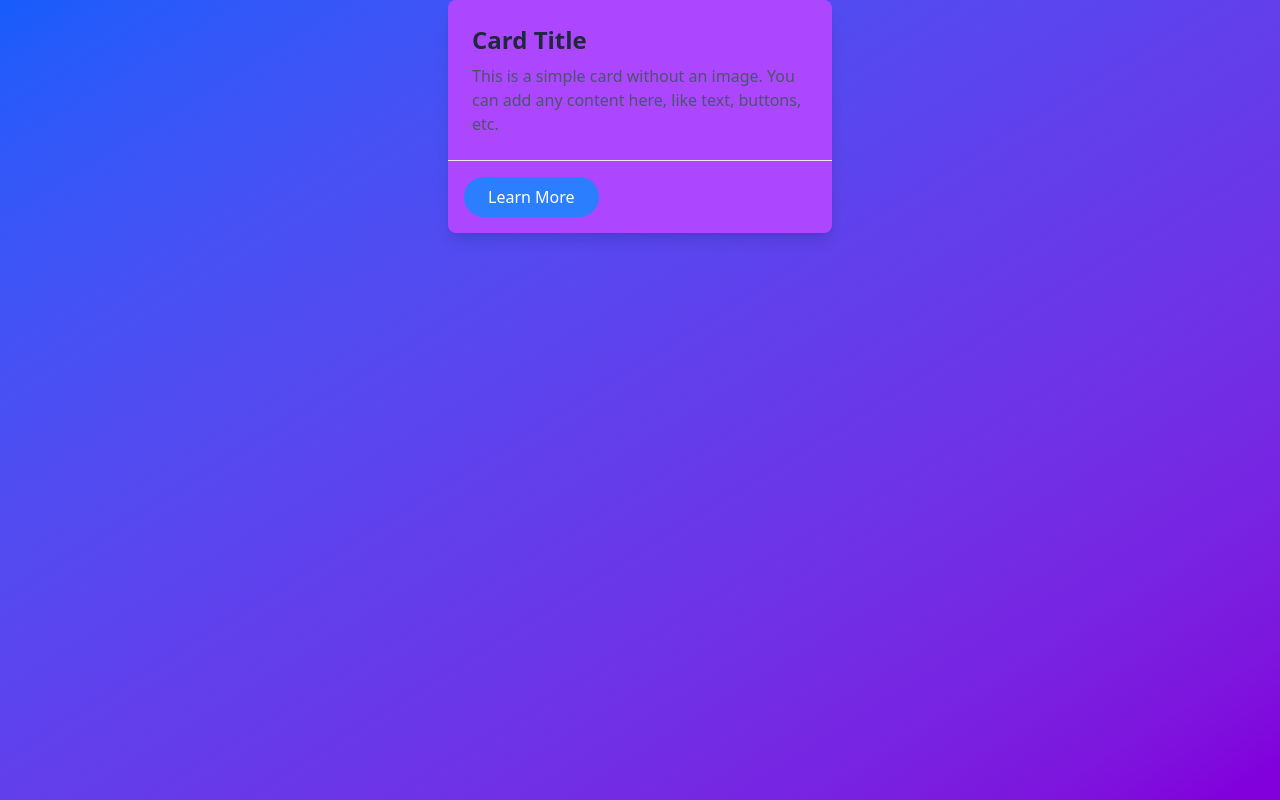
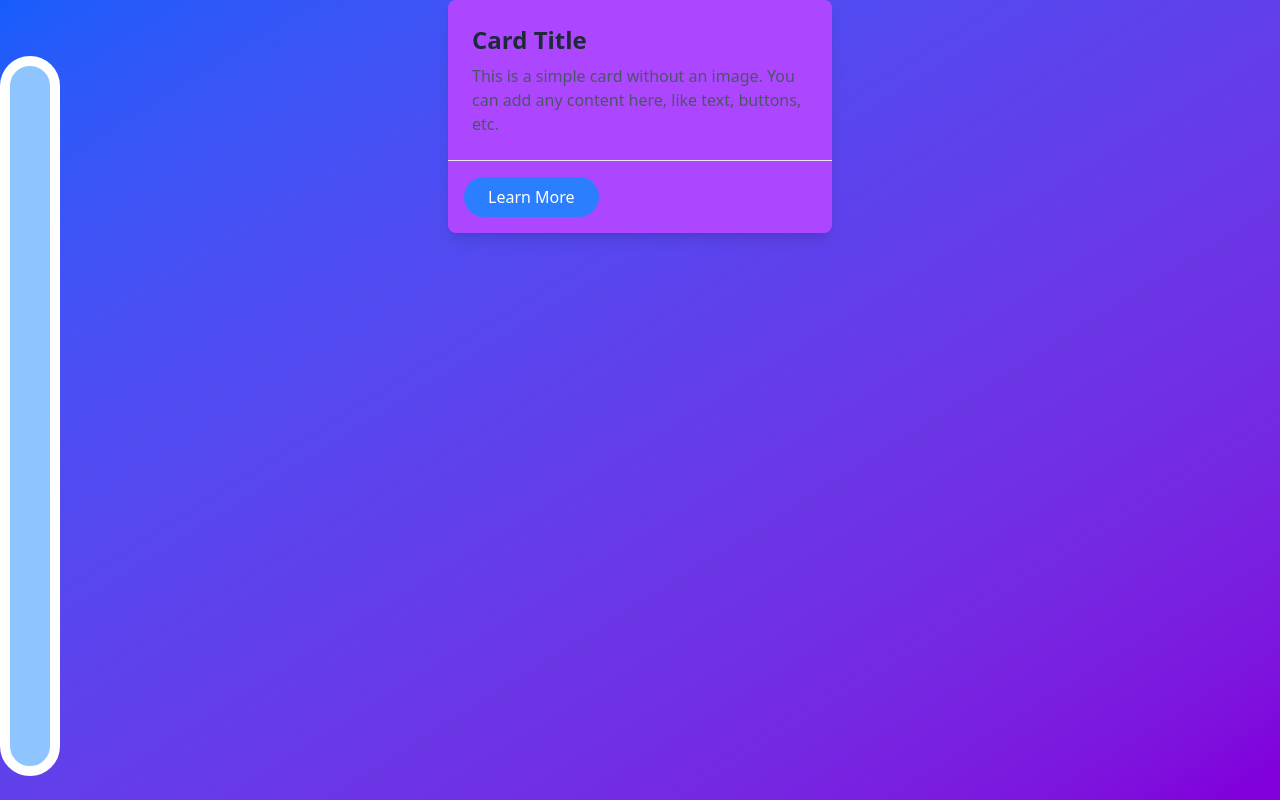
Before and after one commit to 3-stardust-7/Hear-Us-Out, a React (Vite) app: page /users in a window 1280 px wide. Built offline with nearby package versions, Linux system fonts and the light colour scheme.

Commit message:
Sidebar added

```diff
--- a/package.json
+++ b/package.json
@@ -13,6 +13,7 @@
     "@tailwindcss/cli": "^4.0.2",
     "@tailwindcss/postcss": "^4.0.2",
     "@tailwindcss/vite": "^4.0.2",
+    "firebase": "^11.2.0",
     "postcss": "^8.5.1",
     "react": "^18.3.1",
     "react-dom": "^18.3.1",
--- a/src/App.jsx
+++ b/src/App.jsx
@@ -1,12 +1,14 @@
 import React from "react";
 import { Routes, Route } from "react-router-dom";
 import User from "./pages/User";
+import Landing from "./pages/Landing";
 
 const App = () => {
   return (
     <>
       <Routes>
         <Route path="/users" element={<User />} />
+        <Route path="/" element={<Landing />} />
       </Routes>
     </>
   );
--- a/src/components/sidebar.jsx
+++ b/src/components/sidebar.jsx
@@ -0,0 +1,91 @@
+import { useState } from "react";
+//import { auth, signOut } from "../config/firebase"; // Import signOut from Firebase Auth
+import { useNavigate } from "react-router-dom"; // Import useNavigate for redirection
+
+const Sidebar = () => {
+  const [isOpen, setIsOpen] = useState(false);
+  const [timeoutId, setTimeoutId] = useState(null);
+  const navigate = useNavigate(); // useNavigate for page redirection
+
+  const handleMouseEnter = () => {
+    setIsOpen(true);
+    if (timeoutId) clearTimeout(timeoutId);
+  };
+
+  const handleMouseLeave = () => {
+    const id = setTimeout(() => setIsOpen(false), 3000);
+    setTimeoutId(id);
+  };
+
+  const handleLogout = async () => {
+    try {
+      // Sign out from Firebase
+      await signOut(auth);
+      console.log("User logged out successfully");
+      // Redirect to login page
+      navigate("/login"); // or to any other page
+    } catch (error) {
+      console.error("Error logging out:", error);
+    }
+  };
+
+  // const handleHome=()=>{
+  //   try {
+  //      navigate("/");
+  //   } catch (error) {
+  //      console.error("Error going to home:", error);
+  //   }
+  // }
+
+  const handleReg = () => {
+    try {
+      navigate("/register");
+    } catch (error) {
+      console.error("Error going to home:", error);
+    }
+  };
+
+  return (
+    <div
+      className={`fixed border-10 rounded-4xl top-[7%] left-0 h-[90%] bg-blue-300 text-white transition-all duration-300 ease-in-out flex flex-col
+        ${isOpen ? "w-64" : "w-15"}`}
+      onMouseEnter={handleMouseEnter}
+      onMouseLeave={handleMouseLeave}
+    >
+      {/* Top Menu Items */}
+      <div className="flex-grow p-4">
+        <ul className={`mt-4 space-y-2 ${isOpen ? "block" : "hidden"}`}>
+          <li
+            //onClick={handleHome}
+            className="hover:bg-gray-700 p-2 rounded cursor-pointer"
+          >
+            Home
+          </li>
+          <li className="hover:bg-gray-700 p-2 rounded cursor-pointer">
+            Fulfilled
+          </li>
+          <li
+            onClick={handleReg}
+            className="hover:bg-gray-700 p-2 rounded cursor-pointer"
+          >
+            Register
+          </li>
+        </ul>
+      </div>
+
+      {/* Bottom Logout Item */}
+      <div className="p-4">
+        <li
+          className={`hover:bg-red-600 p-2 rounded cursor-pointer  ${
+            isOpen ? "block" : "hidden"
+          }`}
+          onClick={handleLogout} // Trigger logout on click
+        >
+          Logout
+        </li>
+      </div>
+    </div>
+  );
+};
+
+export default Sidebar;
--- a/src/output.css
+++ b/src/output.css
@@ -521,6 +521,9 @@
   }
 }
 @layer utilities {
+  .\!visible {
+    visibility: visible !important;
+  }
   .collapse {
     visibility: collapse;
   }
@@ -544,6 +547,12 @@
   }
   .sticky {
     position: sticky;
+  }
+  .top-\[7\%\] {
+    top: 7%;
+  }
+  .left-0 {
+    left: calc(var(--spacing) * 0);
   }
   .isolate {
     isolation: isolate;
@@ -584,11 +593,17 @@
       max-width: 96rem;
     }
   }
+  .m-2 {
+    margin: calc(var(--spacing) * 2);
+  }
   .mx-auto {
     margin-inline: auto;
   }
   .mt-2 {
     margin-top: calc(var(--spacing) * 2);
+  }
+  .mt-4 {
+    margin-top: calc(var(--spacing) * 4);
   }
   .block {
     display: block;
@@ -626,8 +641,26 @@
   .table {
     display: table;
   }
+  .h-1 {
+    height: calc(var(--spacing) * 1);
+  }
+  .h-2 {
+    height: calc(var(--spacing) * 2);
+  }
+  .h-48 {
+    height: calc(var(--spacing) * 48);
+  }
+  .h-\[90\%\] {
+    height: 90%;
+  }
   .h-screen {
     height: 100vh;
+  }
+  .w-15 {
+    width: calc(var(--spacing) * 15);
+  }
+  .w-64 {
+    width: calc(var(--spacing) * 64);
   }
   .max-w-sm {
     max-width: var(--container-sm);
@@ -650,8 +683,17 @@
   .transform {
     transform: var(--tw-rotate-x) var(--tw-rotate-y) var(--tw-rotate-z) var(--tw-skew-x) var(--tw-skew-y);
   }
+  .transform\! {
+    transform: var(--tw-rotate-x) var(--tw-rotate-y) var(--tw-rotate-z) var(--tw-skew-x) var(--tw-skew-y) !important;
+  }
+  .cursor-pointer {
+    cursor: pointer;
+  }
   .resize {
     resize: both;
+  }
+  .flex-col {
+    flex-direction: column;
   }
   .flex-wrap {
     flex-wrap: wrap;
@@ -662,11 +704,26 @@
   .justify-center {
     justify-content: center;
   }
+  .space-y-2 {
+    :where(& > :not(:last-child)) {
+      --tw-space-y-reverse: 0;
+      margin-block-start: calc(calc(var(--spacing) * 2) * var(--tw-space-y-reverse));
+      margin-block-end: calc(calc(var(--spacing) * 2) * calc(1 - var(--tw-space-y-reverse)));
+    }
+  }
+  .truncate {
+    overflow: hidden;
+    text-overflow: ellipsis;
+    white-space: nowrap;
+  }
   .overflow-hidden {
     overflow: hidden;
   }
   .rounded {
     border-radius: 0.25rem;
+  }
+  .rounded-4xl {
+    border-radius: var(--radius-4xl);
   }
   .rounded-full {
     border-radius: calc(infinity * 1px);
@@ -678,12 +735,19 @@
     border-style: var(--tw-border-style);
     border-width: 1px;
   }
+  .border-10 {
+    border-style: var(--tw-border-style);
+    border-width: 10px;
+  }
   .border-t {
     border-top-style: var(--tw-border-style);
     border-top-width: 1px;
   }
   .border-gray-200 {
     border-color: var(--color-gray-200);
+  }
+  .bg-blue-300 {
+    background-color: var(--color-blue-300);
   }
   .bg-blue-500 {
     background-color: var(--color-blue-500);
@@ -702,6 +766,9 @@
   .to-purple-700 {
     --tw-gradient-to: var(--color-purple-700);
     --tw-gradient-stops: var(--tw-gradient-via-stops, var(--tw-gradient-position), var(--tw-gradient-from) var(--tw-gradient-from-position), var(--tw-gradient-to) var(--tw-gradient-to-position));
+  }
+  .p-2 {
+    padding: calc(var(--spacing) * 2);
   }
   .p-4 {
     padding: calc(var(--spacing) * 4);
@@ -753,6 +820,10 @@
   .italic {
     font-style: italic;
   }
+  .ordinal {
+    --tw-ordinal: ordinal;
+    font-variant-numeric: var(--tw-ordinal,) var(--tw-slashed-zero,) var(--tw-numeric-figure,) var(--tw-numeric-spacing,) var(--tw-numeric-fraction,);
+  }
   .line-through {
     text-decoration-line: line-through;
   }
@@ -761,6 +832,10 @@
   }
   .underline {
     text-decoration-line: underline;
+  }
+  .shadow {
+    --tw-shadow: 0 1px 3px 0 var(--tw-shadow-color, rgb(0 0 0 / 0.1)), 0 1px 2px -1px var(--tw-shadow-color, rgb(0 0 0 / 0.1));
+    box-shadow: var(--tw-inset-shadow), var(--tw-inset-ring-shadow), var(--tw-ring-offset-shadow), var(--tw-ring-shadow), var(--tw-shadow);
   }
   .shadow-lg {
     --tw-shadow: 0 10px 15px -3px var(--tw-shadow-color, rgb(0 0 0 / 0.1)), 0 4px 6px -4px var(--tw-shadow-color, rgb(0 0 0 / 0.1));
@@ -794,6 +869,25 @@
     transition-timing-function: var(--tw-ease, var(--default-transition-timing-function));
     transition-duration: var(--tw-duration, var(--default-transition-duration));
   }
+  .transition-all {
+    transition-property: all;
+    transition-timing-function: var(--tw-ease, var(--default-transition-timing-function));
+    transition-duration: var(--tw-duration, var(--default-transition-duration));
+  }
+  .duration-300 {
+    --tw-duration: 300ms;
+    transition-duration: 300ms;
+  }
+  .ease-in-out {
+    --tw-ease: var(--ease-in-out);
+    transition-timing-function: var(--ease-in-out);
+  }
+  .\[options\:IParseOptions\] {
+    options: IParseOptions;
+  }
+  .\[root\:Root\] {
+    root: Root;
+  }
   .select-all {
     -webkit-user-select: all;
     user-select: all;
@@ -802,6 +896,20 @@
     &:hover {
       @media (hover: hover) {
         background-color: var(--color-blue-600);
+      }
+    }
+  }
+  .hover\:bg-gray-700 {
+    &:hover {
+      @media (hover: hover) {
+        background-color: var(--color-gray-700);
+      }
+    }
+  }
+  .hover\:bg-red-600 {
+    &:hover {
+      @media (hover: hover) {
+        background-color: var(--color-red-600);
       }
     }
   }
@@ -874,6 +982,11 @@
   inherits: false;
   initial-value: skewY(0);
 }
+@property --tw-space-y-reverse {
+  syntax: "*";
+  inherits: false;
+  initial-value: 0;
+}
 @property --tw-border-style {
   syntax: "*";
   inherits: false;
@@ -922,6 +1035,26 @@
   initial-value: 100%;
 }
 @property --tw-font-weight {
+  syntax: "*";
+  inherits: false;
+}
+@property --tw-ordinal {
+  syntax: "*";
+  inherits: false;
+}
+@property --tw-slashed-zero {
+  syntax: "*";
+  inherits: false;
+}
+@property --tw-numeric-figure {
+  syntax: "*";
+  inherits: false;
+}
+@property --tw-numeric-spacing {
+  syntax: "*";
+  inherits: false;
+}
+@property --tw-numeric-fraction {
   syntax: "*";
   inherits: false;
 }
@@ -1057,3 +1190,11 @@
   syntax: "*";
   inherits: false;
 }
+@property --tw-duration {
+  syntax: "*";
+  inherits: false;
+}
+@property --tw-ease {
+  syntax: "*";
+  inherits: false;
+}
--- a/src/pages/Landing.jsx
+++ b/src/pages/Landing.jsx
@@ -0,0 +1,9 @@
+import React from 'react'
+
+const Landing = () => {
+  return (
+    <div>Landing</div>
+  )
+}
+
+export default Landing
--- a/src/pages/User.jsx
+++ b/src/pages/User.jsx
@@ -1,8 +1,10 @@
 import React from 'react'
+import Sidebar from '../components/sidebar';
 
 const User = () => {
   return (
     <>
+    <Sidebar/>
       <div className="h-screen bg-gradient-to-br from-blue-600 to-purple-700">
         <div className="max-w-sm items-center mx-auto bg-purple-500 shadow-lg rounded-lg overflow-hidden">
           <div className="p-6">
```
Also changed, not shown: 1 other file (tests, documents, lock files or other folders).
